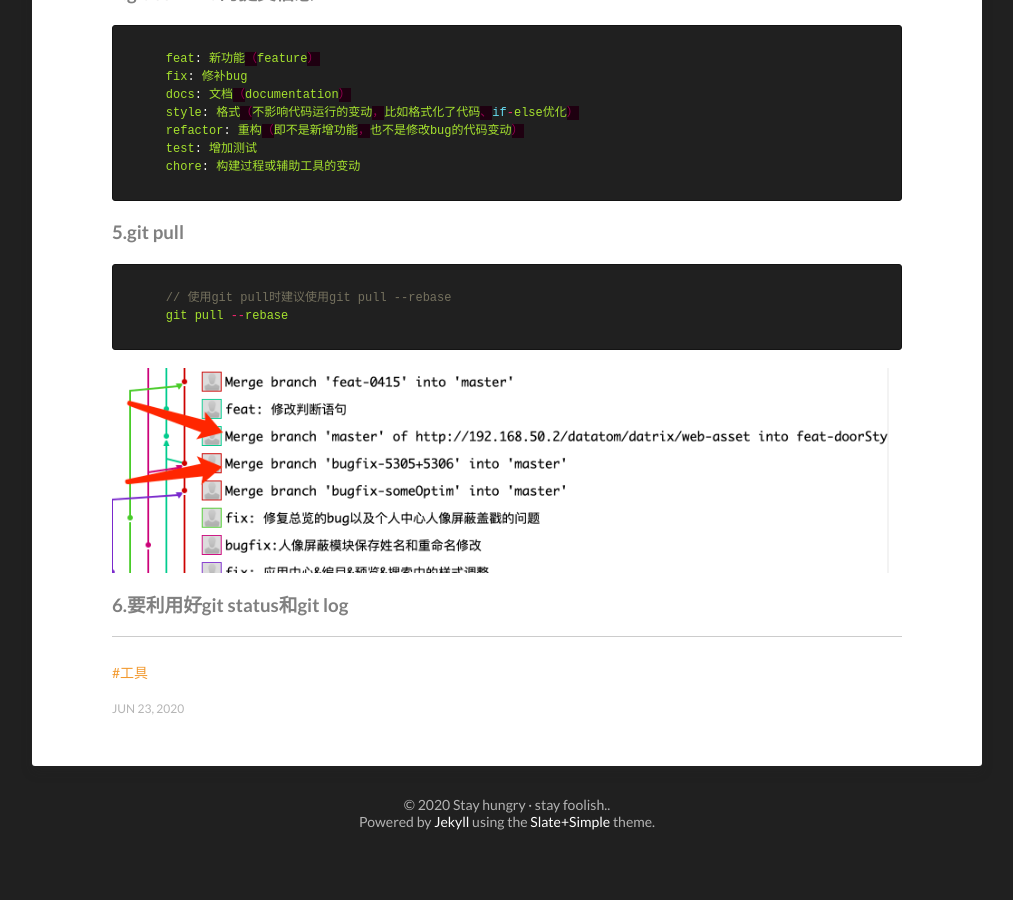
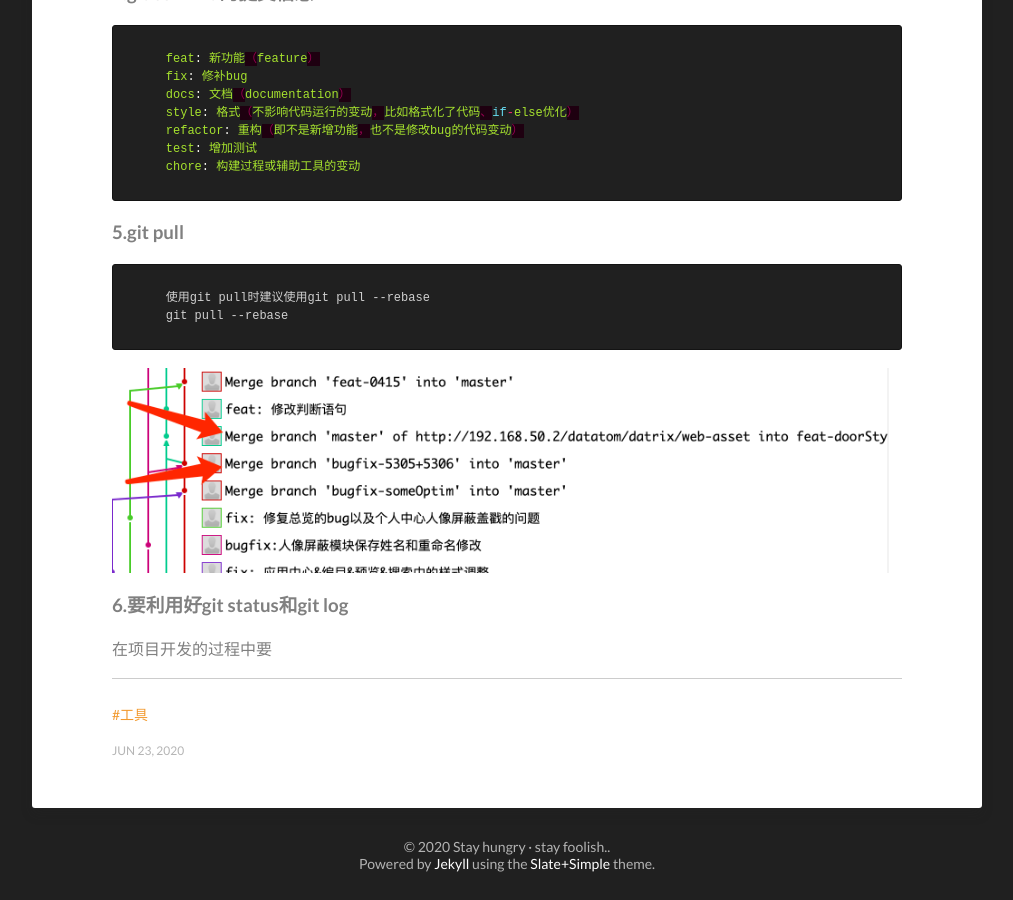
Before and after one commit to zhangjiali0627/zhangjiali0627.github.io, a Jekyll site: the page built from _posts/2020-07-03-git.md, in a window 1280 px wide and 900 px high, scrolled down 9146 px. Shown: the whole window, without its empty margins (133-1146 px from the left). Built offline with Jekyll 4.4.1, drawn with Linux system fonts in a browser that asks for light colours; before the commit the page ends 10004 px from its top, so only the background shows below that.

Commit message:
feat: 增加git使用流程

````diff
--- a/_posts/2020-07-03-git.md
+++ b/_posts/2020-07-03-git.md
@@ -274,10 +274,11 @@
   ```
 
 ### 5.git pull
-  ```js
-    // 使用git pull时建议使用git pull --rebase
+  ```
+    使用git pull时建议使用git pull --rebase
     git pull --rebase
   ```
   <img src="/images/img/git/gitMerge.png" alt="" >
 
 ### 6.要利用好git status和git log
+  在项目开发的过程中要
````
